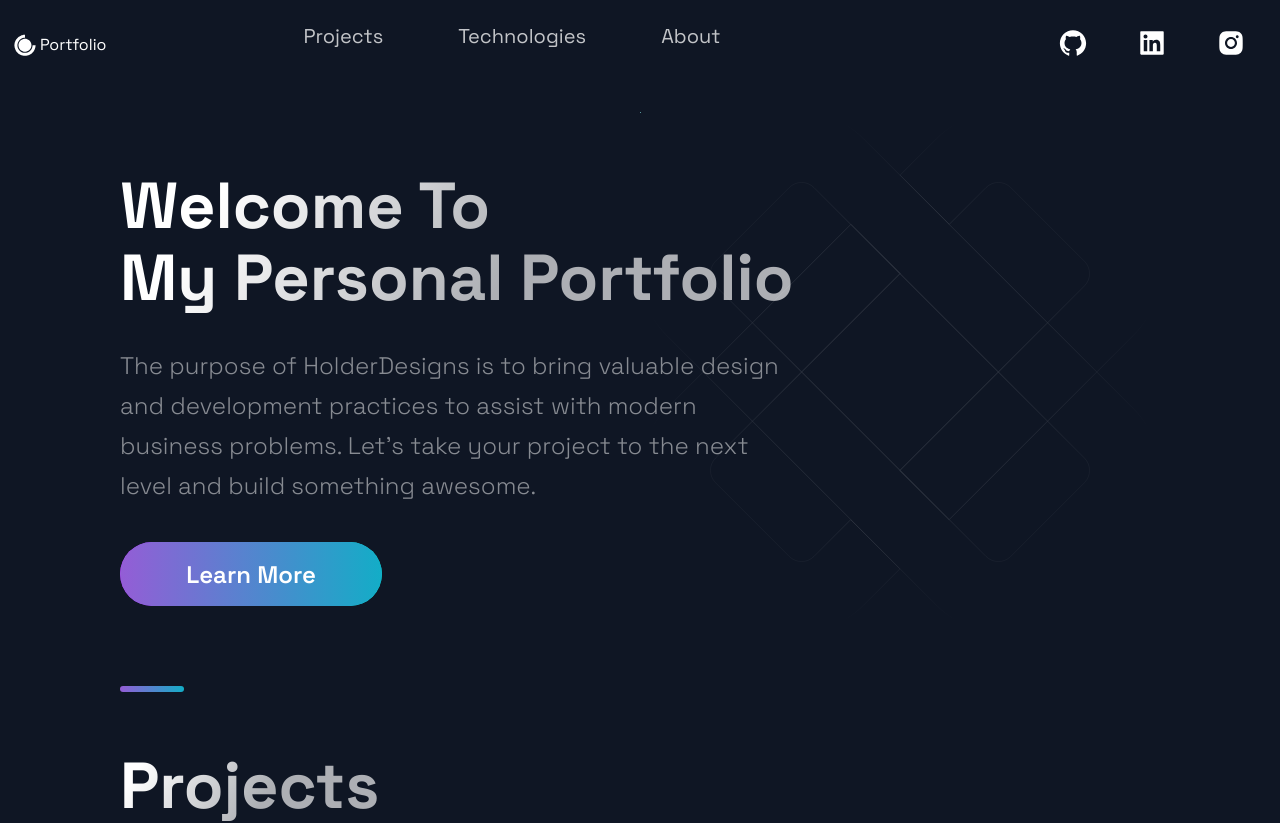
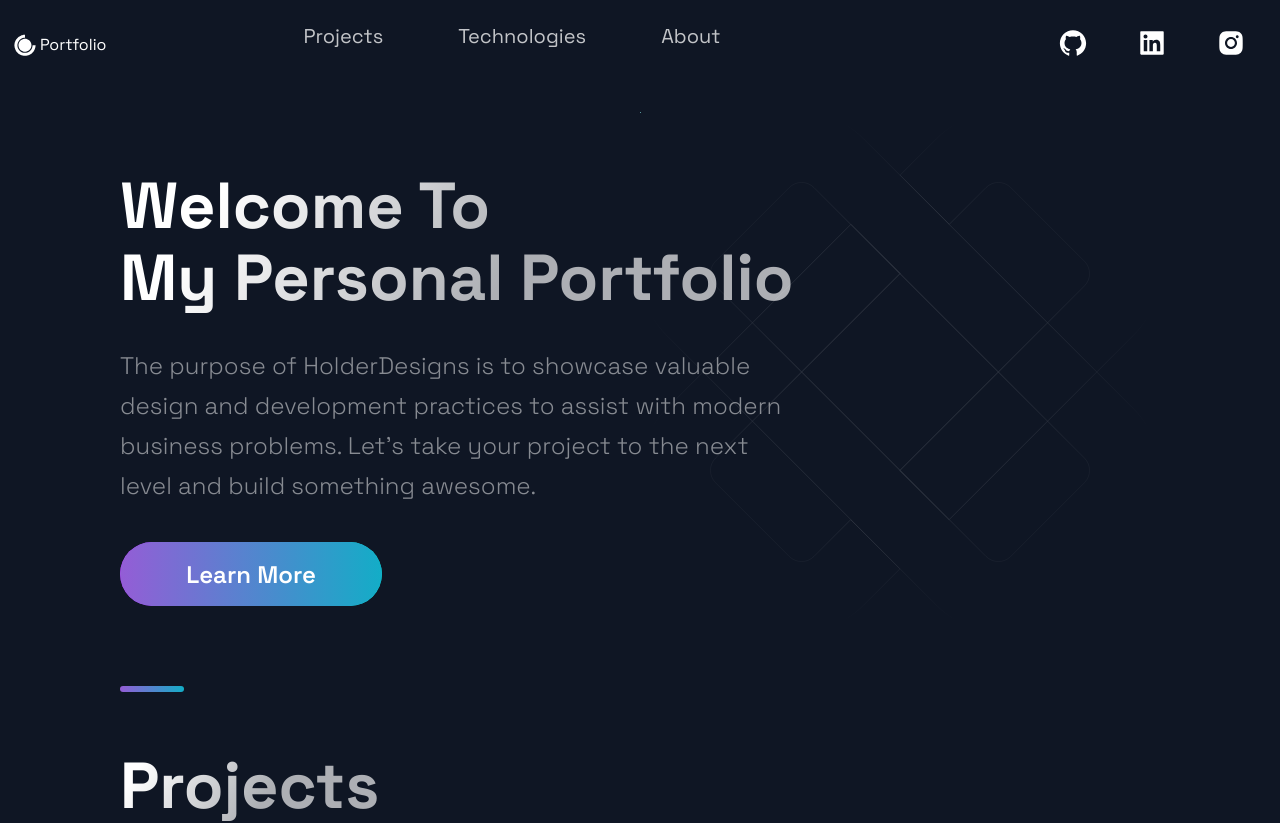
Before and after one commit to adrianhajdin/portfolio_website, a Next.js app: page / in a window 1280 px wide. Shown: the top 823 px of the page. Built offline with nearby package versions, Linux system fonts and the light colour scheme.

Commit message:
Update Hero.js

```diff
--- a/src/components/Hero/Hero.js
+++ b/src/components/Hero/Hero.js
@@ -18,7 +18,7 @@ const Hero = (props) => (
           My Personal Portfolio
         </SectionTitle>
         <SectionText>
-          The purpose of {site} is to bring valuable design and development practices to assist with modern business problems.
+          The purpose of {site} is to showcase valuable design and development practices to assist with modern business problems.
           Let's take your project to the next level and build something awesome.
         </SectionText>
         <Button onClick={props.handleClick}>Learn More</Button>
```
